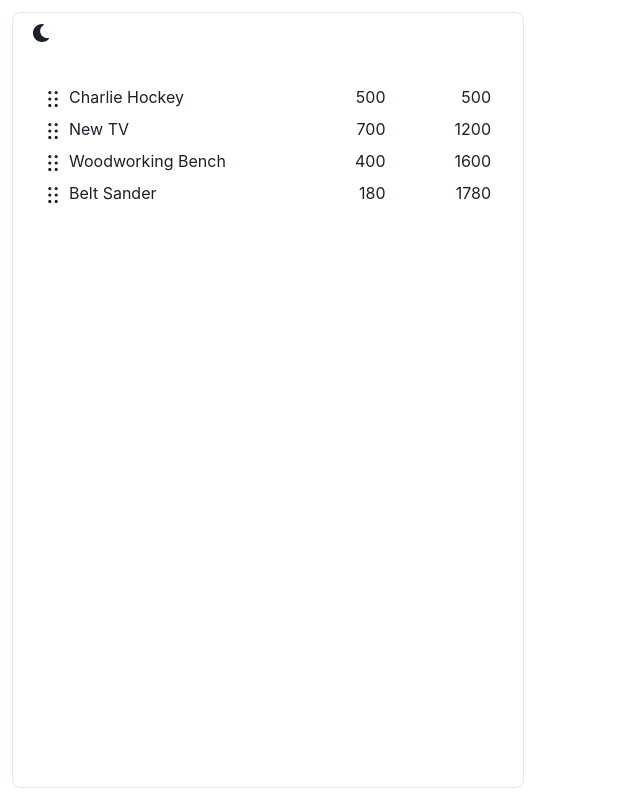
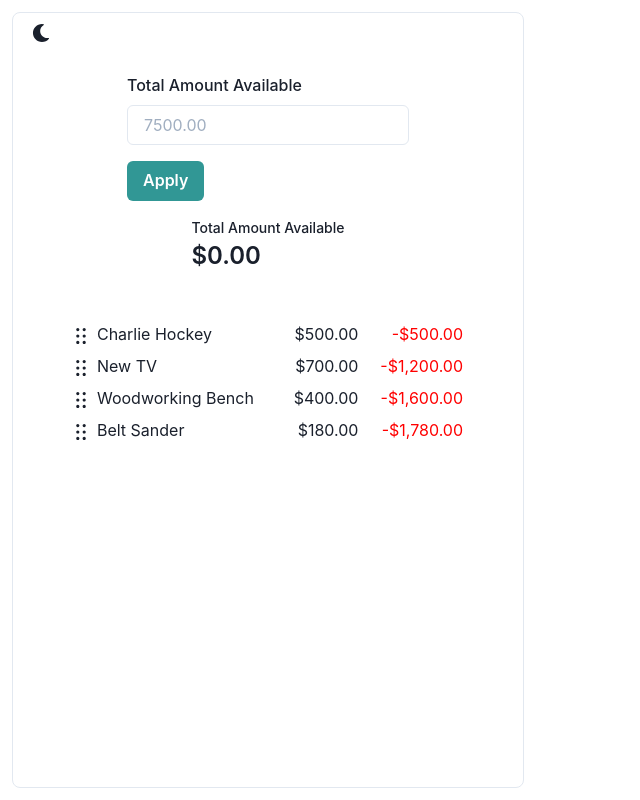
Before and after one commit to soupmatt/react-budget-sorter, a React (Create React App) app: page / in a window 1280 px wide. Shown: the whole page, without its empty margins (0-640 px from the left). Built offline with nearby package versions, Linux system fonts and the light colour scheme.

Commit message:
Add Total setting form with running balance adjustments, currency formatting and colors!

```diff
--- a/package.json
+++ b/package.json
@@ -21,6 +21,7 @@
     "react": "^17.0.1",
     "react-beautiful-dnd": "^13.0.0",
     "react-dom": "^17.0.1",
+    "react-hook-form": "^6.15.5",
     "react-icons": "^3.0.0",
     "react-scripts": "4.0.3",
     "typescript": "^3.9.5",
--- a/src/BudgetItem.tsx
+++ b/src/BudgetItem.tsx
@@ -3,6 +3,7 @@ import { Grid, Text } from "@chakra-ui/react";
 import { DragHandleIcon } from "@chakra-ui/icons";
 import { Draggable } from "react-beautiful-dnd";
 import * as types from "./types";
+import * as utils from "./utils";
 
 export interface BudgetItemProps extends types.BudgetItemRecord {
   index: number;
@@ -12,10 +13,10 @@ export const BudgetItem: React.FunctionComponent<BudgetItemProps> = (
   props: BudgetItemProps
 ) => {
   return (
-    <Draggable draggableId={props.name} index={props.index} key={props.name}>
+    <Draggable draggableId={props.name} index={props.index}>
       {(provided) => (
         <Grid
-          templateColumns="min-content 2fr 1fr 1fr"
+          templateColumns="min-content 3fr 2fr 2fr"
           ref={provided.innerRef}
           {...provided.draggableProps}
         >
@@ -23,8 +24,13 @@ export const BudgetItem: React.FunctionComponent<BudgetItemProps> = (
             <DragHandleIcon mr={2} />
           </div>
           <Text>{props.name}</Text>
-          <Text textAlign="right">{props.amount}</Text>
-          <Text textAlign="right">{props.runningTotal}</Text>
+          <Text textAlign="right">{utils.formatCurrency(props.amount)}</Text>
+          <Text
+            textAlign="right"
+            color={props.runningTotal >= 0 ? "green" : "red"}
+          >
+            {utils.formatCurrency(props.runningTotal)}
+          </Text>
         </Grid>
       )}
     </Draggable>
--- a/src/BudgetItemSorter.tsx
+++ b/src/BudgetItemSorter.tsx
@@ -3,13 +3,10 @@ import { VStack } from "@chakra-ui/react";
 import { Droppable } from "react-beautiful-dnd";
 import * as types from "./types";
 import { BudgetItem } from "./BudgetItem";
-interface BudgetItemSorterProps {
+
+export const BudgetItemSorter: React.FunctionComponent<{
   records: types.BudgetItemRecord[];
-}
-
-export const BudgetItemSorter: React.FunctionComponent<BudgetItemSorterProps> = (
-  props: BudgetItemSorterProps
-) => {
+}> = (props) => {
   return (
     <Droppable droppableId="list">
       {(provided) => (
@@ -20,7 +17,7 @@ export const BudgetItemSorter: React.FunctionComponent<BudgetItemSorterProps> =
           {...provided.droppableProps}
         >
           {props.records.map((value: types.BudgetItemRecord, index: number) => {
-            return <BudgetItem {...value} index={index} />;
+            return <BudgetItem {...value} index={index} key={value.name} />;
           })}
           {provided.placeholder}
         </VStack>
--- a/src/BudgetSorter.tsx
+++ b/src/BudgetSorter.tsx
@@ -1,8 +1,12 @@
 import React, { useState } from "react";
 import { BudgetItemSorter } from "./BudgetItemSorter";
+import { TotalForm } from "./TotalForm";
 import data from "./data.json";
 import { DragDropContext, DropResult } from "react-beautiful-dnd";
 import * as types from "./types";
+import * as utils from "./utils";
+import { VStack } from "@chakra-ui/layout";
+import { Stat, StatLabel, StatNumber } from "@chakra-ui/stat";
 
 export const BudgetSorter = () => {
   function reorder<T>(list: T[], startIndex: number, endIndex: number): T[] {
@@ -13,11 +17,14 @@ export const BudgetSorter = () => {
     return result;
   }
 
-  function updateRunningTotals(records: types.BudgetItemRecord[]): void {
+  function updateRunningTotals(
+    records: types.BudgetItemRecord[],
+    totalAmount: number
+  ): void {
     records.reduce((runningTotal: number, rec) => {
-      rec.runningTotal = runningTotal + rec.amount;
+      rec.runningTotal = runningTotal - rec.amount;
       return rec.runningTotal;
-    }, 0);
+    }, totalAmount);
   }
 
   function onDragEnd(result: DropResult) {
@@ -35,21 +42,33 @@ export const BudgetSorter = () => {
       result.destination.index
     );
 
-    updateRunningTotals(records);
+    updateRunningTotals(records, state.totalAmount);
 
-    setState({ records });
+    setState({ ...state, records });
+  }
+
+  function onTotalAmountSubmit({ totalAmount }: { totalAmount: number }) {
+    updateRunningTotals(state.records, totalAmount);
+    setState({ ...state, totalAmount });
   }
 
   const records: types.BudgetItemRecord[] = data.map((data) => {
     return { ...data, runningTotal: 0 };
   });
-  updateRunningTotals(records);
+  updateRunningTotals(records, 0);
 
-  const [state, setState] = useState({ records });
+  const [state, setState] = useState({ records, totalAmount: 0 });
 
   return (
     <DragDropContext onDragEnd={onDragEnd}>
-      <BudgetItemSorter records={state.records} />
+      <VStack spacing={4} padding={5}>
+        <TotalForm onSubmit={onTotalAmountSubmit} />
+        <Stat>
+          <StatLabel>Total Amount Available</StatLabel>
+          <StatNumber>{utils.formatCurrency(state.totalAmount)}</StatNumber>
+        </Stat>
+        <BudgetItemSorter {...state} />
+      </VStack>
     </DragDropContext>
   );
 };
--- /dev/null
+++ b/src/TotalForm.tsx
@@ -0,0 +1,32 @@
+import React from "react";
+import { useForm } from "react-hook-form";
+import { Button, FormControl, FormLabel, Input } from "@chakra-ui/react";
+
+interface TotalFormProps {
+  onSubmit: (values: any) => any;
+}
+
+export const TotalForm: React.FunctionComponent<TotalFormProps> = ({
+  onSubmit,
+}) => {
+  const { handleSubmit, register } = useForm();
+  return (
+    <form onSubmit={handleSubmit(onSubmit)}>
+      <FormControl id="totalAmount">
+        <FormLabel htmlFor="totalAmount">Total Amount Available</FormLabel>
+        <Input
+          name="totalAmount"
+          type="number"
+          max="100000"
+          step="0.01"
+          placeholder="7500.00"
+          ref={register()}
+          isRequired={true}
+        />
+      </FormControl>
+      <Button mt={4} colorScheme="teal" type="submit">
+        Apply
+      </Button>
+    </form>
+  );
+};
--- a/src/types.ts
+++ b/src/types.ts
@@ -3,3 +3,8 @@ export interface BudgetItemRecord {
   amount: number;
   runningTotal: number;
 }
+
+export interface BudgetSorterState {
+  records: BudgetItemRecord[];
+  totalAmount: number;
+}
--- /dev/null
+++ b/src/utils.ts
@@ -0,0 +1,8 @@
+const currencyFormatter = new Intl.NumberFormat("en-US", {
+  style: "currency",
+  currency: "USD",
+});
+
+export function formatCurrency(amount: number): string {
+  return currencyFormatter.format(amount);
+}
```
Also changed, not shown: 1 other file (tests, documents, lock files or other folders).
